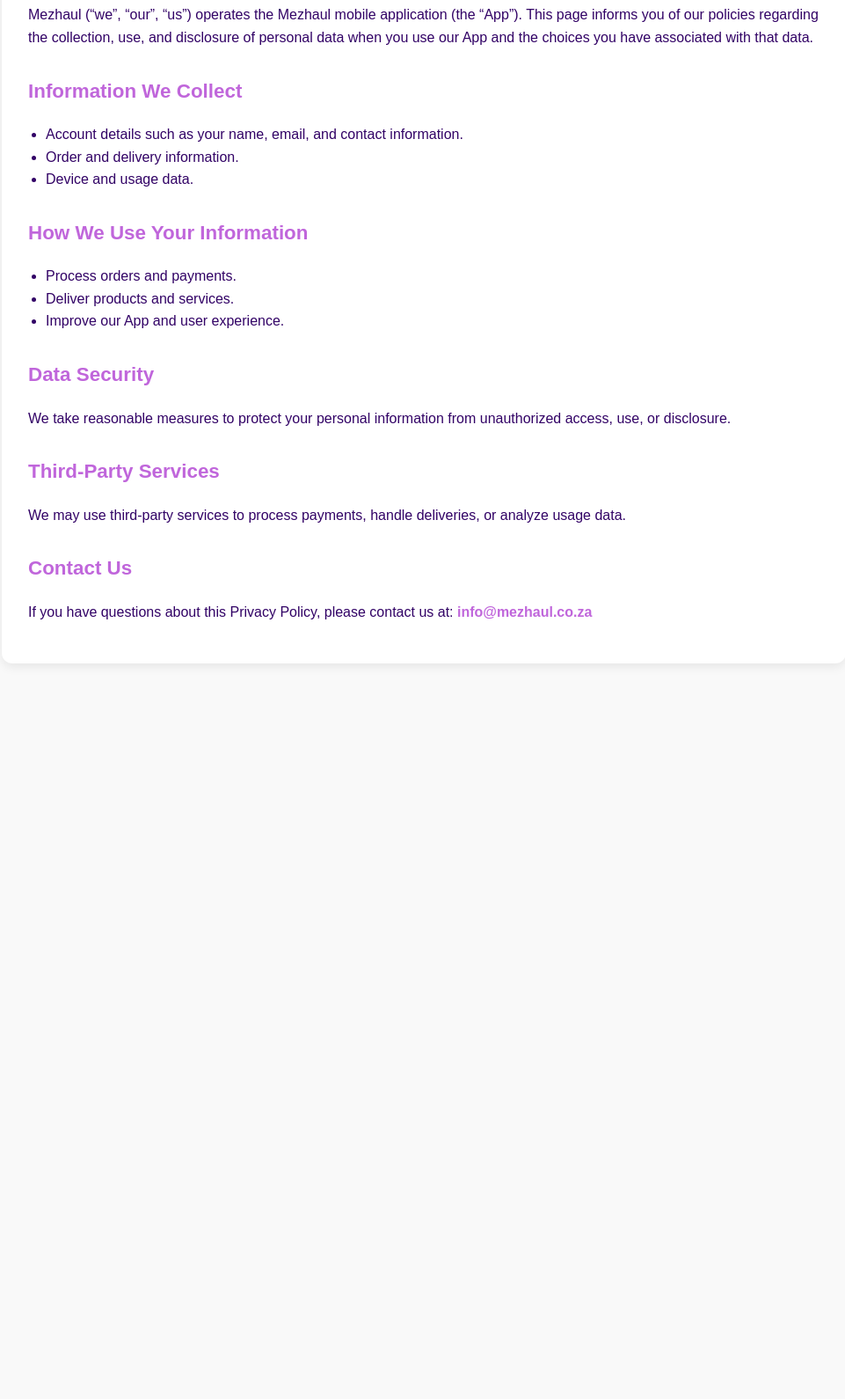
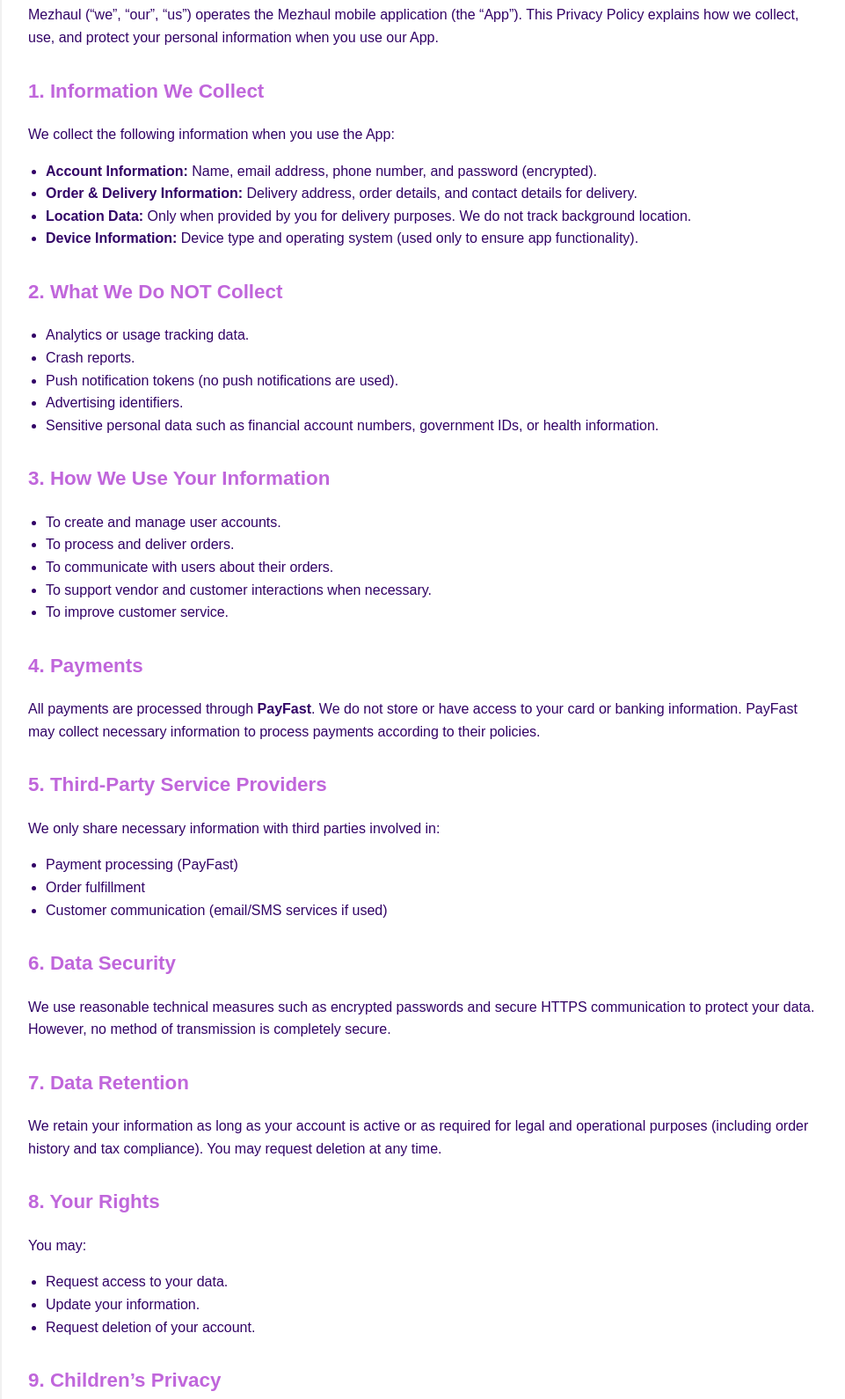
Before and after one commit to Saraiah-Projects/mezhaul, a plain HTML site: page privacy-policy.html in a window 1280 px wide. Shown: the part 237-1827 px from the top of the page at 88% size, without its empty margins (158-1119 px from the left). Before the commit the page ends 1051 px from the top, so only its background shows below. Drawn offline with Linux system fonts and the light colour scheme.

Commit message:
Revise privacy policy for clarity and structure

```diff
--- a/privacy-policy.html
+++ b/privacy-policy.html
@@ -69,34 +69,82 @@
 
     <p>
       Mezhaul (“we”, “our”, “us”) operates the Mezhaul mobile application (the “App”).
-      This page informs you of our policies regarding the collection, use, and disclosure of personal data when you use our App and the choices you have associated with that data.
+      This Privacy Policy explains how we collect, use, and protect your personal information
+      when you use our App.
     </p>
 
-    <h2>Information We Collect</h2>
+    <h2>1. Information We Collect</h2>
+    <p>We collect the following information when you use the App:</p>
     <ul>
-      <li>Account details such as your name, email, and contact information.</li>
-      <li>Order and delivery information.</li>
-      <li>Device and usage data.</li>
+      <li><strong>Account Information:</strong> Name, email address, phone number, and password (encrypted).</li>
+      <li><strong>Order & Delivery Information:</strong> Delivery address, order details, and contact details for delivery.</li>
+      <li><strong>Location Data:</strong> Only when provided by you for delivery purposes. We do not track background location.</li>
+      <li><strong>Device Information:</strong> Device type and operating system (used only to ensure app functionality).</li>
     </ul>
 
-    <h2>How We Use Your Information</h2>
+    <h2>2. What We Do NOT Collect</h2>
     <ul>
-      <li>Process orders and payments.</li>
-      <li>Deliver products and services.</li>
-      <li>Improve our App and user experience.</li>
+      <li>Analytics or usage tracking data.</li>
+      <li>Crash reports.</li>
+      <li>Push notification tokens (no push notifications are used).</li>
+      <li>Advertising identifiers.</li>
+      <li>Sensitive personal data such as financial account numbers, government IDs, or health information.</li>
     </ul>
 
-    <h2>Data Security</h2>
+    <h2>3. How We Use Your Information</h2>
+    <ul>
+      <li>To create and manage user accounts.</li>
+      <li>To process and deliver orders.</li>
+      <li>To communicate with users about their orders.</li>
+      <li>To support vendor and customer interactions when necessary.</li>
+      <li>To improve customer service.</li>
+    </ul>
+
+    <h2>4. Payments</h2>
     <p>
-      We take reasonable measures to protect your personal information from unauthorized access, use, or disclosure.
+      All payments are processed through <strong>PayFast</strong>.
+      We do not store or have access to your card or banking information.
+      PayFast may collect necessary information to process payments according to their policies.
     </p>
 
-    <h2>Third-Party Services</h2>
+    <h2>5. Third-Party Service Providers</h2>
     <p>
-      We may use third-party services to process payments, handle deliveries, or analyze usage data.
+      We only share necessary information with third parties involved in:
+    </p>
+    <ul>
+      <li>Payment processing (PayFast)</li>
+      <li>Order fulfillment</li>
+      <li>Customer communication (email/SMS services if used)</li>
+    </ul>
+
+    <h2>6. Data Security</h2>
+    <p>
+      We use reasonable technical measures such as encrypted passwords and secure HTTPS communication
+      to protect your data. However, no method of transmission is completely secure.
     </p>
 
-    <h2>Contact Us</h2>
+    <h2>7. Data Retention</h2>
+    <p>
+      We retain your information as long as your account is active or as required for legal and
+      operational purposes (including order history and tax compliance). You may request deletion
+      at any time.
+    </p>
+
+    <h2>8. Your Rights</h2>
+    <p>You may:</p>
+    <ul>
+      <li>Request access to your data.</li>
+      <li>Update your information.</li>
+      <li>Request deletion of your account.</li>
+    </ul>
+
+    <h2>9. Children’s Privacy</h2>
+    <p>
+      The App is not intended for children under 13.
+      We do not knowingly collect information from children under 13.
+    </p>
+
+    <h2>10. Contact Us</h2>
     <p>
       If you have questions about this Privacy Policy, please contact us at:
       <strong><a href="mailto:info@mezhaul.co.za">info@mezhaul.co.za</a></strong>
```
